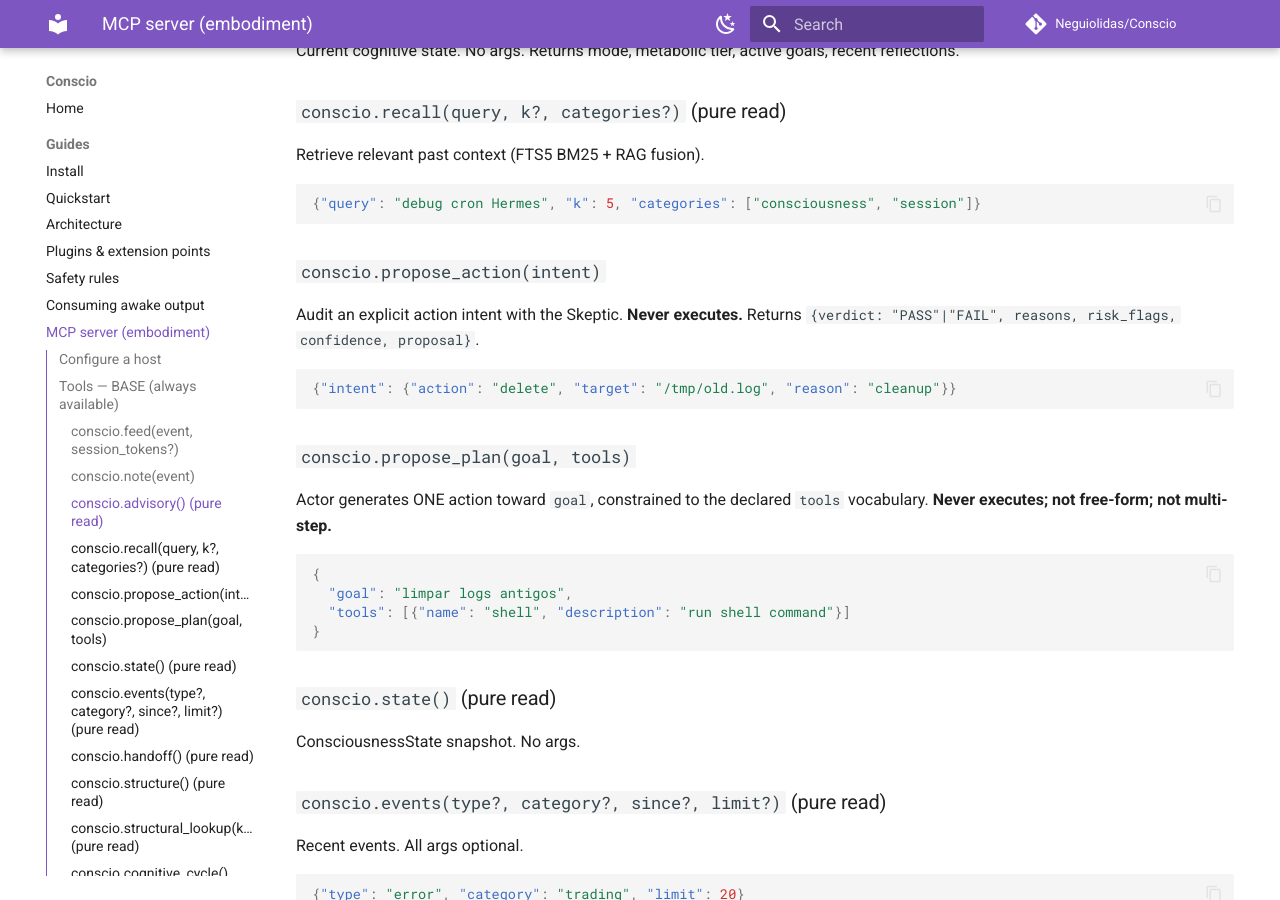
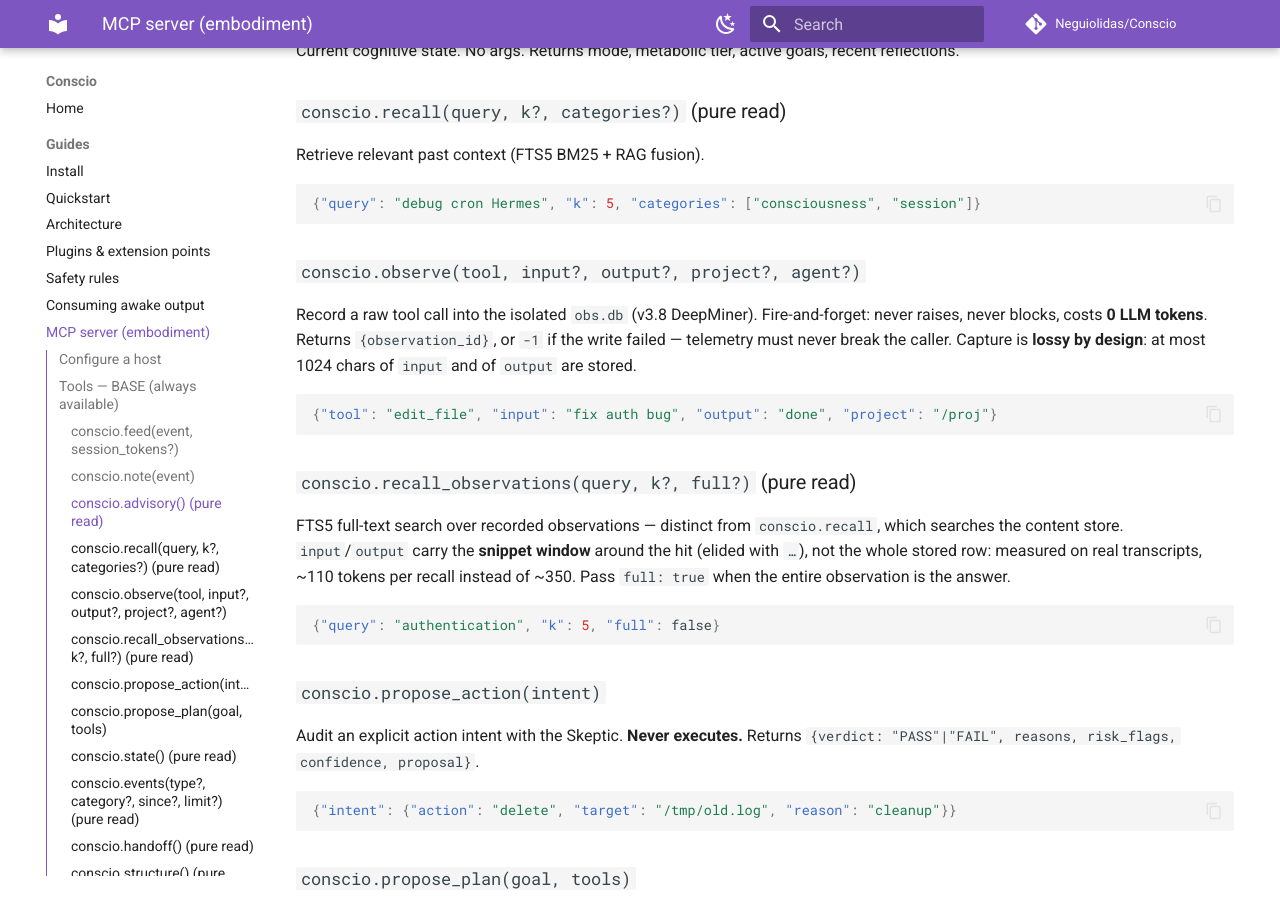
Before and after one commit to Neguiolidas/Conscio, an MkDocs documentation site: the page built from docs/guides/mcp.md, in a window 1280 px wide and 900 px high, scrolled down 1790 px. Built offline with MkDocs 1.6.1 and Material for MkDocs 9.7.7, drawn with Linux system fonts in a browser that asks for light colours; comment, search, counter and statistics services are not loaded.

Commit message:
docs(v3.8.2): document DeepMiner across README, site index and MCP guide
The two DeepMiner MCP tools shipped in v3.8.0 were never documented in the
MCP guide, and the site index still described v3.0 as the newest work.

- README: latest-release blurb moved to v3.8.2, with the measured result
  (~110 tokens per recall instead of ~350, median 80% saving at unchanged
  fidelity) and an explicit note that the saving is cross-session — this
  release intercepts nothing, so it must not read as a per-session claim.
- docs/index.md: add the v3.8 DeepMiner paragraph.
- docs/guides/mcp.md: add conscio.observe and conscio.recall_observations,
  including the full=true escape hatch and the lossy 1024-char capture cap.

mkdocs build --strict passes.

````diff
--- a/docs/guides/mcp.md
+++ b/docs/guides/mcp.md
@@ -94,6 +94,30 @@ Retrieve relevant past context (FTS5 BM25 + RAG fusion).
 
 ```json
 {"query": "debug cron Hermes", "k": 5, "categories": ["consciousness", "session"]}
+```
+
+### `conscio.observe(tool, input?, output?, project?, agent?)`
+
+Record a raw tool call into the isolated `obs.db` (v3.8 DeepMiner).
+Fire-and-forget: never raises, never blocks, costs **0 LLM tokens**. Returns
+`{observation_id}`, or `-1` if the write failed — telemetry must never break
+the caller. Capture is **lossy by design**: at most 1024 chars of `input` and
+of `output` are stored.
+
+```json
+{"tool": "edit_file", "input": "fix auth bug", "output": "done", "project": "/proj"}
+```
+
+### `conscio.recall_observations(query, k?, full?)` (pure read)
+
+FTS5 full-text search over recorded observations — distinct from
+`conscio.recall`, which searches the content store. `input`/`output` carry the
+**snippet window** around the hit (elided with `…`), not the whole stored row:
+measured on real transcripts, ~110 tokens per recall instead of ~350. Pass
+`full: true` when the entire observation is the answer.
+
+```json
+{"query": "authentication", "k": 5, "full": false}
 ```
 
 ### `conscio.propose_action(intent)`
````
Also changed, not shown: README.md (+6 -0 lines), docs/index.md (+8 -0 lines).
